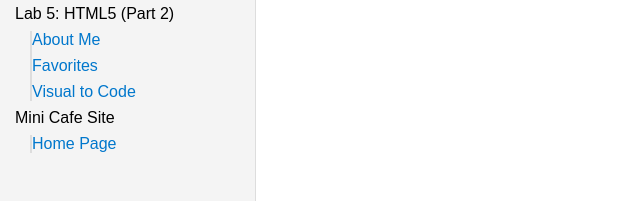
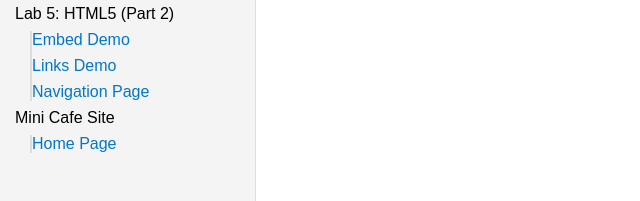
Before and after one commit to tomgutsnako/web-dev-labs, a plain HTML site: page index.html in a window 1280 px wide. Shown: the part 467-668 px from the top of the page, 0-640 px from the left. Drawn offline with Linux system fonts and the light colour scheme.

Commit message:
made some changes in lab5

```diff
--- a/index.html
+++ b/index.html
@@ -60,13 +60,13 @@
          <li> Lab 5: HTML5 (Part 2)
           <ul>
             <li>
-              <a href="lab5/embed-demo.html" target="activity-frame">About Me</a>
+              <a href="lab5/embed-demo.html" target="activity-frame">Embed Demo</a>
             </li>
             <li>
-              <a href="lab5/links.html" target="activity-frame">Favorites</a>
+              <a href="lab5/links.html" target="activity-frame">Links Demo</a>
             </li>
             <li>
-              <a href="lab5/nav-page.html" target="activity-frame">Visual to Code</a>
+              <a href="lab5/nav-page.html" target="activity-frame">Navigation Page</a>
             </li>
           </ul>
         </li>
```
